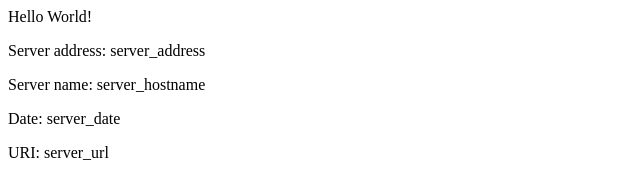
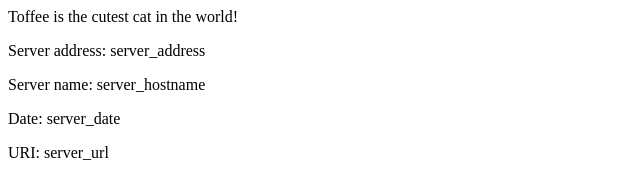
Before and after one commit to koakobean/eks-example, a plain HTML site: page src/index.html in a window 1280 px wide. Shown: the whole page, without its empty margins (0-640 px from the left). Drawn offline with Linux system fonts and the light colour scheme.

Commit message:
Toffee is best cat

```diff
--- a/src/index.html
+++ b/src/index.html
@@ -1,8 +1,8 @@
 <head>
-<title>Hello World</title>
+<title>Toffe</title>
 </head>
 <div class="info">
-<h>Hello World!</h>
+<h>Toffee is the cutest cat in the world!</h>
 <p><span>Server&nbsp;address:</span> <span>server_address</span></p>
 <p><span>Server&nbsp;name:</span> <span>server_hostname</span></p>
 <p class="smaller"><span>Date:</span> <span>server_date</span></p>
```
